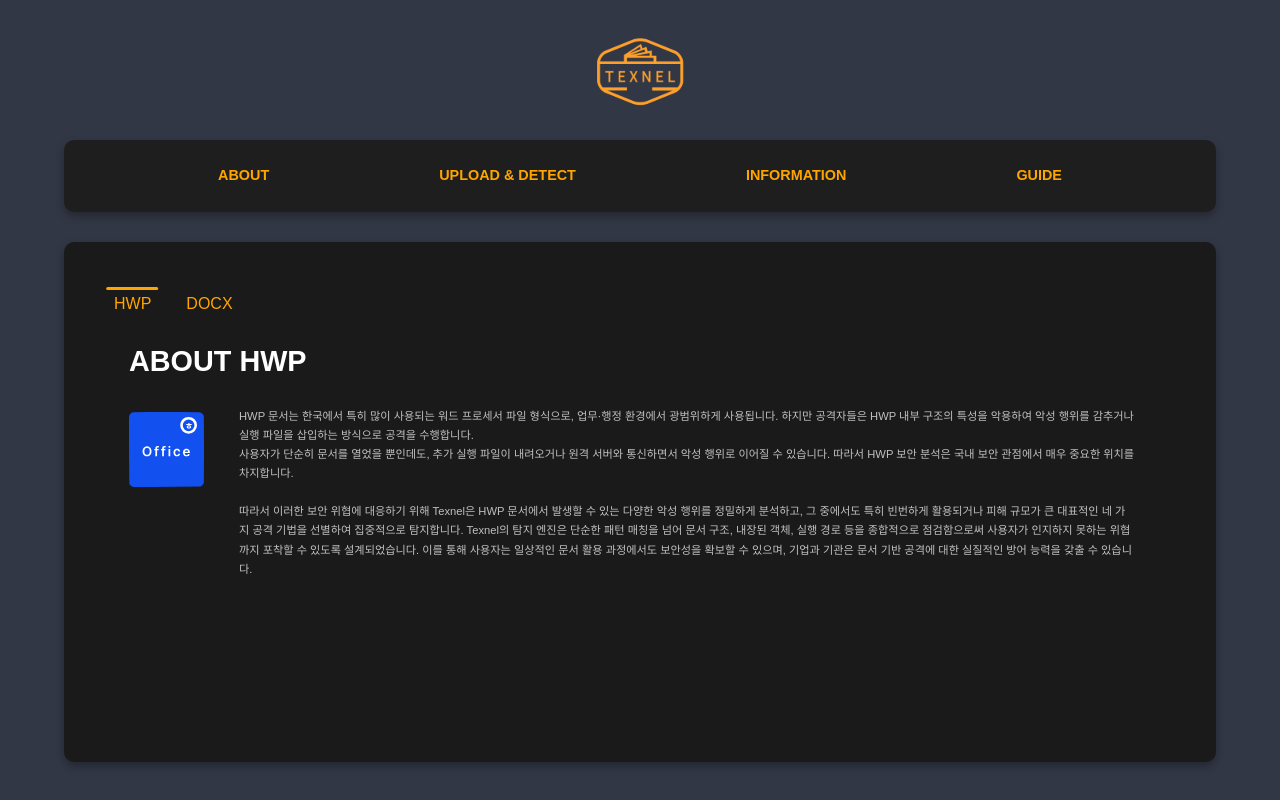
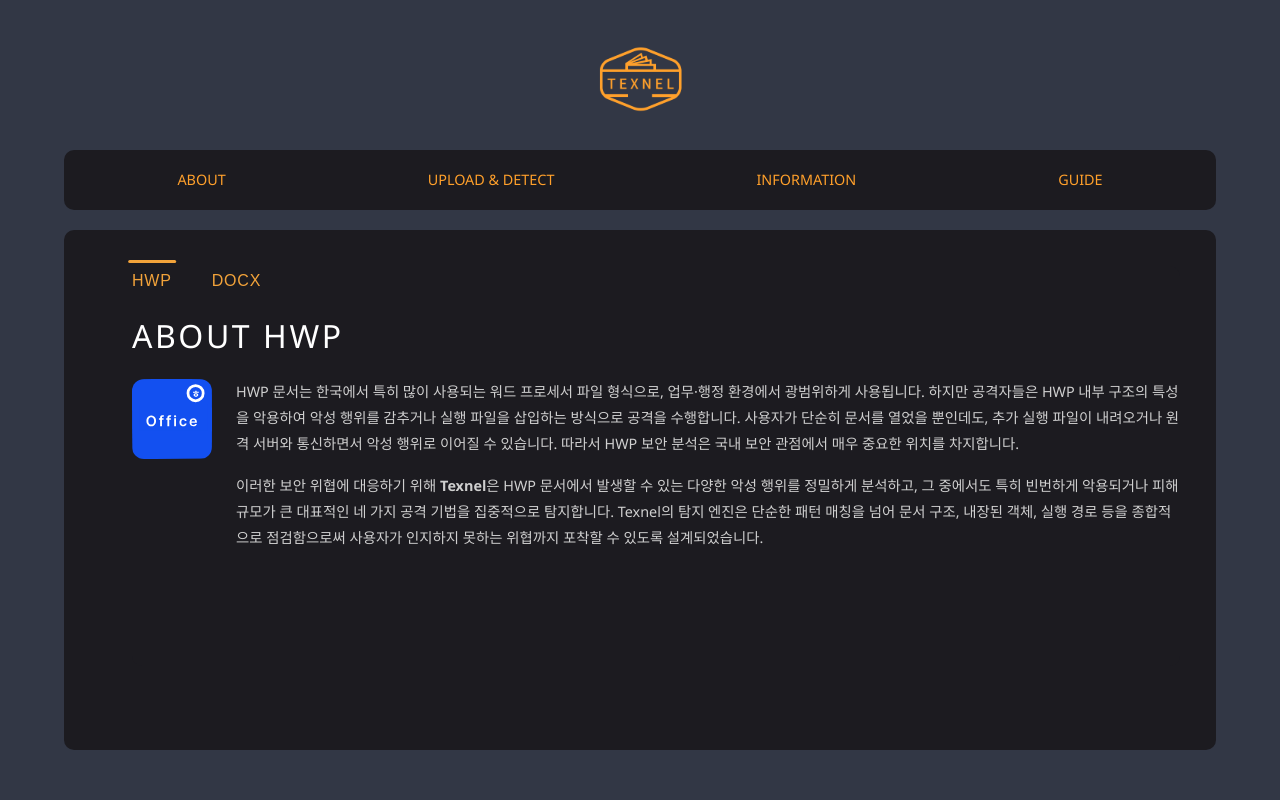
Before and after one commit to exyKim/Texnel, a React (Vite) app: page /#/ in a window 1280 px wide. Built offline with nearby package versions, Linux system fonts and the light colour scheme.

Commit message:
피그마  반영 수정본

```diff
--- a/src/App.css
+++ b/src/App.css
@@ -1,4 +1,3 @@
-/* 전역 스타일 리셋 및 기본 설정 */
 * {
     margin: 0;
     padding: 0;
@@ -8,23 +7,21 @@
 html, body, #root {
     width: 100%;
     height: 100%;
-    overflow: hidden; /* 스크롤바가 생기지 않도록 설정 */
+    overflow: hidden;
 }
 
-/* 색상 변수 정의 */
 :root {
     --main-bg-color: #323745;
-    --section-bg-color: #1a1a1a;
-    --nav-bg-color: #1e1e1e;
+    --section-bg-color: #1C1B20;
+    --nav-bg-color: #1C1B20;
     --text-color: #c9c9c9;
-    --active-menu-color: orange;
-    --active-menu-underline: #ffffff;
-    --active-tab-color: orange;
-    --active-tab-underline: orange;
-    --hover-color: orange;
+    --active-menu-color: #FFA02B;
+    --active-menu-underline: #ffffffa1;
+    --active-tab-color: #FFA02B;
+    --active-tab-underline: #FFA02B;
+    --hover-color: #FFA02B;
 }
 
-/* 전체 앱 레이아웃 컨테이너 */
 .main-container {
   display: flex;
   flex-direction: column;
@@ -36,14 +33,12 @@
   font-family: Arial, sans-serif;
 }
 
-/* 페이지 콘텐츠가 표시될 메인 영역 */
 .content-section {
   width: 90%;
   height: 65vh;
   background-color: var(--section-bg-color);
   border-radius: 10px;
-  margin-top: 30px;
-  box-shadow: 0 4px 8px rgba(0, 0, 0, 0.3);
+  margin-top: 20px;
   padding: 20px;
   color: white;
 }
--- a/src/component/AboutContent.jsx
+++ /dev/null
@@ -1,21 +0,0 @@
-import React from 'react';
-import '../styles/AboutContent.css';
-
-const AboutContent = ({ title, iconSrc, iconAlt, children }) => {
-    return (
-        <div className="content-container">
-            <div className="content-detail">
-                <h1>{title}</h1>
-                <div className="icon-paragraph-group">
-                    <img src={iconSrc} alt={iconAlt} className="content-icon" />
-                    <div className="main-paragraph">
-                        {children}
-                    </div>
-                </div>
-            </div>
-
-        </div>
-    );
-};
-
-export default AboutContent;
--- /dev/null
+++ b/src/component/Box.jsx
@@ -0,0 +1,12 @@
+import React from "react";
+import "../styles/Box.css";
+
+const Box = ({ children }) => {
+  return (
+    <div className="box-container">
+      {children}
+    </div>
+  );
+};
+
+export default Box;
--- a/src/component/MenuBar.jsx
+++ b/src/component/MenuBar.jsx
@@ -3,7 +3,6 @@
 import MainLogo from '../images/Main_logo.svg';
 import '../styles/MenuBar.css';
 
-// 재사용 가능한 메뉴바 컴포넌트
 export default function MenuBar() {
   return (
     <>
--- a/src/pages/About.jsx
+++ b/src/pages/About.jsx
@@ -1,77 +1,90 @@
 import React, { useState } from 'react';
 import '../styles/About.css';
-import AboutContent from '../component/AboutContent.jsx';
+import Box from '../component/Box.jsx';
 import HwpIcon from '../images/HwpIcon.svg';
-import DocxIcon from '../images/docxIcon.svg';
-import nextbtn from '../images/nextBtn.svg';
+import DocxIcon from '../images/DocxIcon.svg';
+
 
 export default function About() {
-  const [activeTab, setActiveTab] = useState('hwp');
-
-  const renderContent = () => {
-    switch (activeTab) {
-      case 'hwp':
-        return (
-          <AboutContent
-            title="ABOUT HWP"
-            iconSrc={HwpIcon}
-            iconAlt="HWP Icon"
-          >
-            <p>
-              HWP 문서는 한국에서 특히 많이 사용되는 워드 프로세서 파일 형식으로, 업무·행정 환경에서 광범위하게 사용됩니다. 하지만 공격자들은 HWP 내부 구조의 특성을 악용하여 악성 행위를 감추거나 실행 파일을 삽입하는 방식으로 공격을 수행합니다.<br/>
-              사용자가 단순히 문서를 열었을 뿐인데도, 추가 실행 파일이 내려오거나 원격 서버와 통신하면서 악성 행위로 이어질 수 있습니다.
-              따라서 HWP 보안 분석은 국내 보안 관점에서 매우 중요한 위치를 차지합니다.
-              <br/><br/>
-              따라서 이러한 보안 위협에 대응하기 위해 Texnel은 HWP 문서에서 발생할 수 있는 다양한 악성 행위를 정밀하게 분석하고, 그 중에서도 특히 빈번하게 활용되거나 피해 규모가 큰 대표적인 네 가지 공격 기법을 선별하여 집중적으로 탐지합니다. Texnel의 탐지 엔진은 단순한 패턴 매칭을 넘어 문서 구조, 내장된 객체, 실행 경로 등을 종합적으로 점검함으로써 사용자가 인지하지 못하는 위협까지 포착할 수 있도록 설계되었습니다. 이를 통해 사용자는 일상적인 문서 활용 과정에서도 보안성을 확보할 수 있으며, 기업과 기관은 문서 기반 공격에 대한 실질적인 방어 능력을 갖출 수 있습니다.
-            </p>
-          </AboutContent>
-        );
-      case 'docx':
-        return (
-          <AboutContent
-            title="ABOUT DOCX"
-            iconSrc={DocxIcon}
-            iconAlt="DOCX Icon"
-          >
-            <div className="rich-text">
-              <p>DOCX는 전 세계적으로 가장 널리 사용되는 문서 형식으로, 업무 환경뿐만 아니라 개인 생활 전반에 걸쳐 활용도가 매우 높습니다. 그러나 이처럼 보편적으로 사용되는 형식은 동시에 공격자들에게도 매력적인 표적이 됩니다. 실제로 수많은 보안 위협이 DOCX를 통해 전파되었으며, 그 중 상당수는 문서 내부 기능을 교묘하게 악용한 사례였습니다.</p>
-              <p>특히 매크로나 외부 템플릿 참조와 같은 기능은 본래 생산성을 높이기 위한 목적으로 설계되었지만, 공격자에게는 원격 코드 실행이나 악성 스크립트 주입을 가능하게 하는 수단으로 악용될 수 있습니다.</p>
-              <p>이러한 보안 위협에 대응하기 위해 Texnel은 DOCX 문서에서 발생할 수 있는 다양한 악성 행위를 정밀하게 분석하고, 그중에서도 특히 빈번하거나 피해 규모가 큰 대표적인 네 가지 공격 기법을 선별하여 집중적으로 탐지합니다. Texnel의 탐지 엔진은 단순한 패턴 매칭을 넘어 문서 구조, 내장된 객체, 실행 경로 등을 종합적으로 점검하여 사용자가 인지하지 못하는 위협까지 포착할 수 있도록 설계되었습니다. 이를 통해 사용자는 일상적인 문서 활용 과정에서도 보안성을 확보할 수 있으며, 기업과 기관은 문서 기반 공격에 대한 실질적인 방어 능력을 갖출 수 있습니다.</p>
-            </div>
-
-            <div
-              className="next-button"
-              style={{ display:'inline-flex', alignItems:'center', gap:8, whiteSpace:'nowrap', marginTop:16 }}
-            >
-              <span style={{ lineHeight: 1 }}>Next</span>
-              <img src={nextbtn} alt="" width={20} height={20} draggable="false" style={{ display:'block' }} />
-            </div>
-          </AboutContent>
-        );
-      default:
-        return null;
-    }
-  };
+  const [activeTab, setActiveTab] = useState("hwp");
 
   return (
     <div className="about-container">
-      <div className="sub-menu">
-        <div
-          className={`sub-tab ${activeTab === 'hwp' ? 'active' : ''}`}
-          onClick={() => setActiveTab('hwp')}
-        >
-          HWP
+      <Box>
+        <div className="tab-menu">
+          <button
+            className={`tab-btn ${activeTab === "hwp" ? "active" : ""}`}
+            onClick={() => setActiveTab("hwp")}
+          >
+            HWP
+          </button>
+          <button
+            className={`tab-btn ${activeTab === "docx" ? "active" : ""}`}
+            onClick={() => setActiveTab("docx")}
+          >
+            DOCX
+          </button>
         </div>
-        <div
-          className={`sub-tab ${activeTab === 'docx' ? 'active' : ''}`}
-          onClick={() => setActiveTab('docx')}
-        >
-          DOCX
-        </div>
+      <div className="tab-content">
+        {activeTab === "hwp" && (
+          <>
+            <div className="about-title">ABOUT HWP</div>
+            <div className="about-row">
+              <div className="about-icon">
+                <img src={HwpIcon} alt="HWP Icon" />
+              </div>
+              <div className="about-text">
+                <p>
+                  HWP 문서는 한국에서 특히 많이 사용되는 워드 프로세서 파일 형식으로,
+                  업무·행정 환경에서 광범위하게 사용됩니다. 하지만 공격자들은 HWP 내부 구조의 특성을
+                  악용하여 악성 행위를 감추거나 실행 파일을 삽입하는 방식으로 공격을 수행합니다.
+                  사용자가 단순히 문서를 열었을 뿐인데도, 추가 실행 파일이 내려오거나 원격 서버와 통신하면서
+                  악성 행위로 이어질 수 있습니다. 따라서 HWP 보안 분석은 국내 보안 관점에서 매우 중요한
+                  위치를 차지합니다.
+                </p>
+                <p>
+                  이러한 보안 위협에 대응하기 위해 <strong>Texnel</strong>은 HWP 문서에서 발생할 수 있는
+                  다양한 악성 행위를 정밀하게 분석하고, 그 중에서도 특히 빈번하게 악용되거나 피해 규모가 큰
+                  대표적인 네 가지 공격 기법을 집중적으로 탐지합니다. Texnel의 탐지 엔진은 단순한 패턴
+                  매칭을 넘어 문서 구조, 내장된 객체, 실행 경로 등을 종합적으로 점검함으로써 사용자가
+                  인지하지 못하는 위협까지 포착할 수 있도록 설계되었습니다.
+                </p>
+              </div>
+            </div>
+          </>
+        )}
+      {activeTab === "docx" && (
+        <>
+          <div className="about-title">ABOUT DOCX</div>
+          <div className="about-row">
+            <div className="about-icon">
+              <img src={DocxIcon} alt="DOCX Icon" />
+            </div>
+            <div className="about-text">
+              <p>
+                DOCX는 전 세계적으로 가장 널리 사용되는 문서 형식으로,
+                업무 환경뿐만 아니라 개인 생활 전반에 걸쳐 활용도가 매우 높습니다.
+                그러나 이러한 보편적 사용은 동시에 공격자들에게 매력적인 표적이 되며,
+                실제로 수많은 보안 위협이 DOCX를 통해 전파되었습니다.
+              </p>
+              <p>
+                특히 매크로나 외부 템플릿 참조와 같은 기능은 원래 생산성을 높이기 위한 목적으로
+                설계되었지만, 공격자들에게는 원격 코드 실행이나 악성 스크립트 주입을 가능하게 하는
+                수단으로 악용될 수 있습니다.
+              </p>
+              <p>
+                이러한 보안 위협에 대응하기 위해 <strong>Texnel</strong>은 DOCX 문서에서 발생할 수 있는
+                다양한 악성 행위를 정밀하게 분석하고, 그 중에서도 특히 빈번하게 악용되거나
+                피해 규모가 큰 대표적인 네 가지 공격 기법을 집중적으로 탐지합니다.
+                Texnel의 탐지 엔진은 단순한 패턴 매칭을 넘어 문서 구조, 내장된 객체, 실행 경로 등을
+                종합적으로 점검함으로써 사용자가 인지하지 못하는 위협까지 포착할 수 있도록 설계되었습니다.
+              </p>
+            </div>
+          </div>
+        </>
+      )}
       </div>
-      <div className="content-area">
-        {renderContent()}
-      </div>
+      </Box>
     </div>
   );
 }
--- a/src/styles/About.css
+++ b/src/styles/About.css
@@ -1,62 +1,81 @@
 .about-container {
-    width: 100%;
-    height: 100%;
+    margin:1rem;
+    margin-left: 3rem;
 }
 
-.next-button {
-    align-self: flex-end;
-    cursor: pointer;
-    margin-left :46rem;
-    font-size: 1.2rem;
-    font-weight: bold;
-    color: var(--active-tab-color);
-    flex-shrink: 0;
+.about-title {
+    font-size: 2rem;
+    font-family: 'Segoe UI';
+    color: #ffffff;
+    letter-spacing: 0.08em;
+    margin-bottom: 1.2rem;
 }
 
-.next-button img {
-  display: block;
-  margin-top: 40px;
+.about-row {
+  display: flex;
+  align-items: flex-start;
+  gap: 24px;
 }
 
-.sub-menu {
-    margin-top: 30px;
-    margin-left: 30px;
-    display: flex;
-    gap: 35px;
-    margin-bottom: 20px;
+.about-icon img {
+  width: 80px;
+  height: 80px;
+  border-radius: 12px;
+  display: block;
 }
 
-.sub-tab {
-    cursor: pointer;
-    font-size: 1rem;
-    padding-bottom: 10px;
-    position: relative;
-    transition: color 0.3s ease;
-    color: orange;
+.about-text {
+  flex: 1;
+  color: #cfcfcf;
+  font-family: 'Segoe UI';
+  line-height: 1.8;
+  font-size: 0.9rem;
 }
 
-.sub-tab:hover {
-    color: var(--active-tab-color);
+.about-text p + p {
+  margin-top: 1rem;
 }
 
-.sub-tab.active {
-    color: var(--active-tab-color);
+.tab-menu {
+  display: flex;
+  gap: 40px;
+  margin-bottom: 1rem;
 }
 
-.sub-tab.active::after {
-    content: '';
-    position: absolute;
-    top: -5px;
-    left: 0;
-    transform: translateX(-15%);
-    width: 140%;
-    height: 3px;
-    background-color: var(--active-tab-underline);
-    border-radius: 2px;
+.tab-btn {
+  background: none;
+  border: none;
+  outline: none;
+  box-shadow: none;
+  color: #f2a33a;
+  font-size: 1rem;
+  letter-spacing: 0.05em;
+  cursor: pointer;
+  position: relative;
+  padding: 6px 0;
 }
 
-.content-area {
-    height: 170%;
-    margin-top: 10px;
-    margin-left: 45px;
+.tab-btn:focus {
+  outline: none;
+  box-shadow: none;
 }
+
+.tab-btn.active::before {
+  content: "";
+  position: absolute;
+  top: -6px;
+  left: 50%;
+  transform: translateX(-50%);
+  width: 120%;
+  height: 3px;
+  background: #f2a33a;
+  border-radius: 2px;
+}
+
+.tab-content h1 {
+  font-size: 2rem;
+  font-weight: 800;
+  color: #ffffff;
+  letter-spacing: 0.08em;
+  margin-top: 8px;
+}
--- a/src/styles/AboutContent.css
+++ /dev/null
@@ -1,37 +0,0 @@
-.content-container {
-    display: flex;
-    flex-direction: column;
-    justify-content: space-between;
-    height: 100%;
-    color: white;
-}
-
-.content-detail h1 {
-    font-size: 1.8rem;
-    margin-bottom: 30px;
-    color: white;
-    flex-shrink: 0;
-}
-
-.icon-paragraph-group {
-    display: flex;
-    align-items: flex-start;
-    gap: 20px;
-    overflow-y: auto;
-    padding-right: 15px;
-    height: 100%;
-}
-
-.content-icon {
-    width: 75px;
-    height: auto;
-    margin-top: 5px;
-    margin-right: 15px;
-}
-
-.main-paragraph {
-    line-height: 1.7;
-    font-size: 0.7rem;
-    margin-right: 46px;
-    color: #c0c0c0;
-}
--- /dev/null
+++ b/src/styles/Box.css
@@ -0,0 +1,6 @@
+.box-container {
+  background-color: #1C1B20;
+  border-radius: 10px;
+  color: #f0f0f0;
+  min-height: 400px;
+}
--- a/src/styles/MenuBar.css
+++ b/src/styles/MenuBar.css
@@ -5,9 +5,9 @@
 }
 
 .logo {
-  margin-top: 10px;
-  margin-bottom: 10px;
-  width: 100px;
+  margin-top: 20px;
+  margin-bottom: 15px;
+  width: 95px;
   height: auto;
 }
 
@@ -15,13 +15,12 @@
   display: flex;
   justify-content: center;
   align-items: center;
-  background-color: var(--nav-bg-color);
+  background-color: #1C1B20;
   border-radius: 10px;
   padding: 15px;
-  box-shadow: 0 4px 8px rgba(0, 0, 0, 0.3);
   width: 90%;
-  gap: 10rem;
-
+  gap: 12rem;
+  height: 7.5%;
 }
 
 .menu-item {
@@ -29,9 +28,9 @@
   padding: 10px 5px;
   cursor: pointer;
   transition: color 0.3s ease;
-  font-weight: bold;
-  color: orange;
+  color: #FFA02B;
   font-size: 0.9rem;
+  font-family: 'Segoe UI';
   text-decoration: none;
   white-space: nowrap;
 }
```
Also changed, not shown: src/pages/Guide.jsx (+9 -3 lines).
